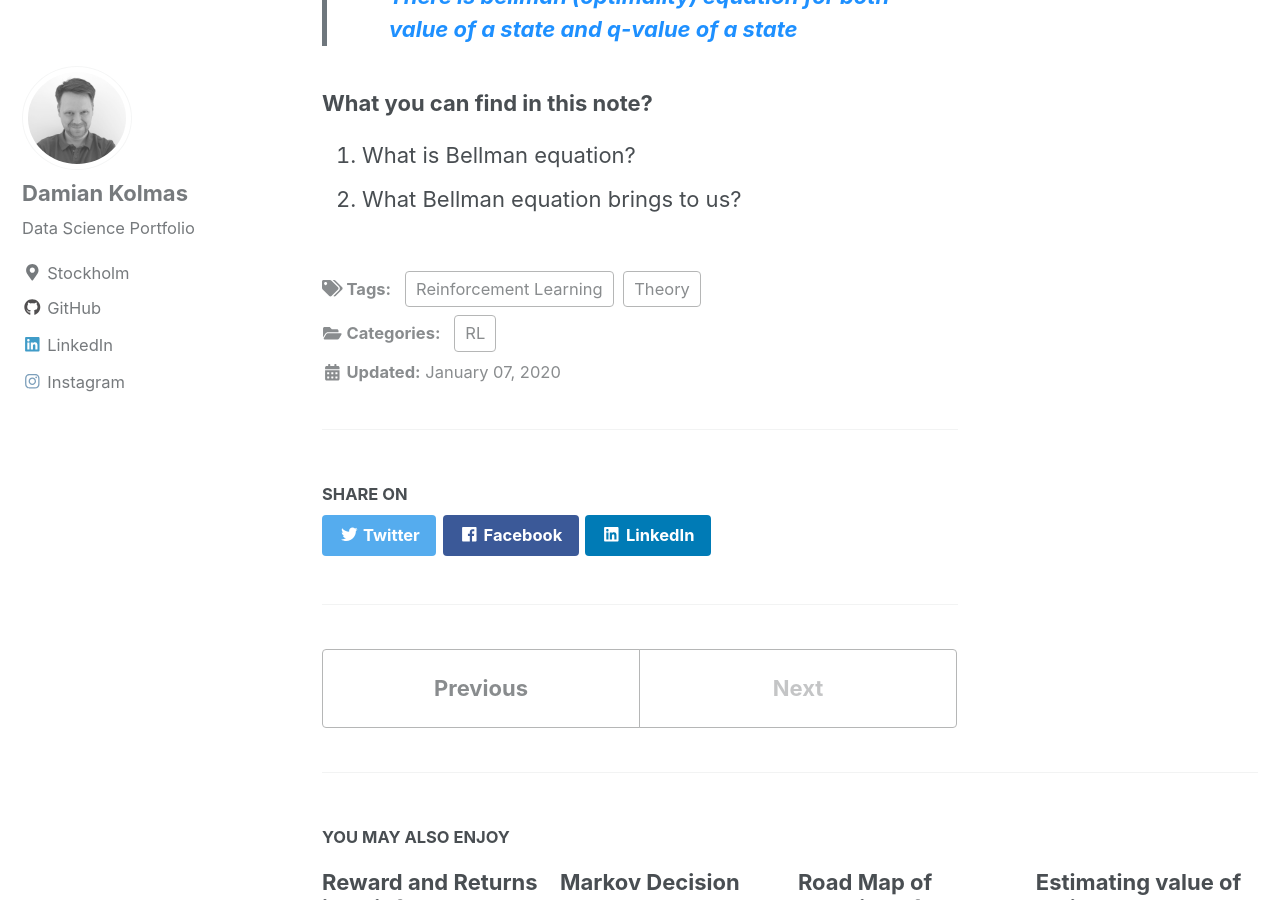
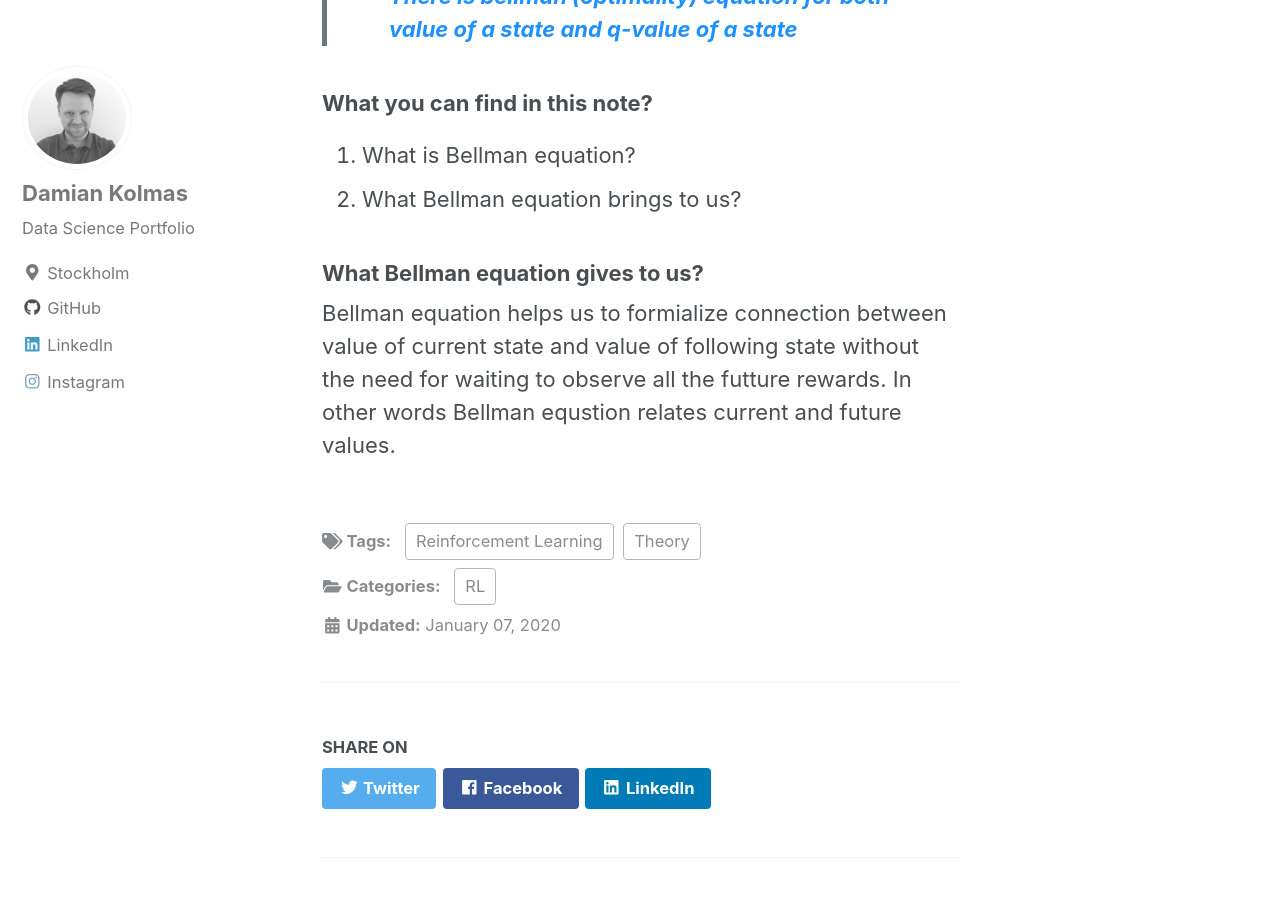
Before and after one commit to DKolmas/DKolmas.github.io, a Jekyll site: the page built from _posts/2020-01-07-Bellman-Equations-Introduction.md, in a window 1280 px wide and 900 px high, scrolled down 502 px. Built offline with Jekyll 4.4.1, drawn with Linux system fonts in a browser that asks for light colours; cached includes are drawn as plain includes; formulas are drawn with MathJax 3.

Commit message:
Editing post

```diff
--- a/_posts/2020-01-07-Bellman-Equations-Introduction.md
+++ b/_posts/2020-01-07-Bellman-Equations-Introduction.md
@@ -15,3 +15,8 @@ order: 7
 ### What you can find in this note?
 1. What is Bellman equation?
 2. What Bellman equation brings to us?
+
+### What Bellman equation gives to us?
+
+Bellman equation helps us to formialize connection between value of current state and value of following state without the need for waiting to observe all the futture rewards.
+In other words Bellman equstion relates current and future values.
```
